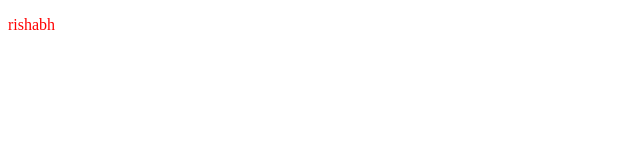
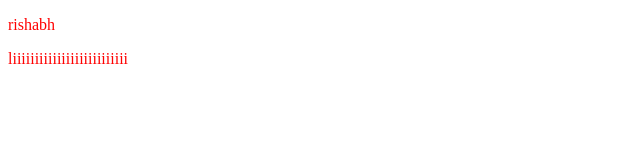
Before and after one commit to rishabhsungroya/localrepo, a plain HTML site: page index.html in a window 1280 px wide. Shown: the whole page, without its empty margins (0-640 px from the left). Drawn offline with Linux system fonts and the light colour scheme.

Commit message:
added liii

```diff
--- a/index.html
+++ b/index.html
@@ -8,5 +8,6 @@
 </head>
 <body>
     <p>rishabh</p>
+    <p>liiiiiiiiiiiiiiiiiiiiiiiiii</p>
 </body>
 </html>
```
